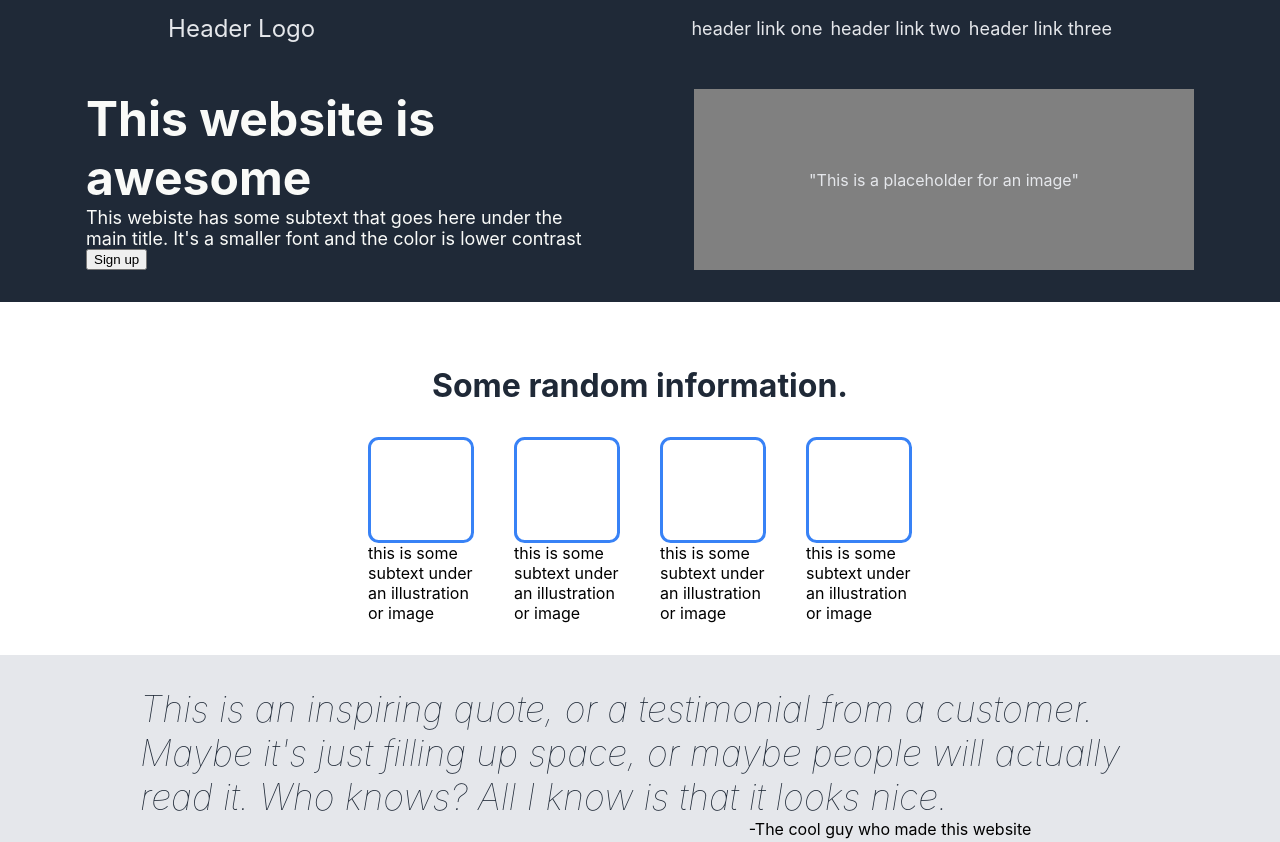
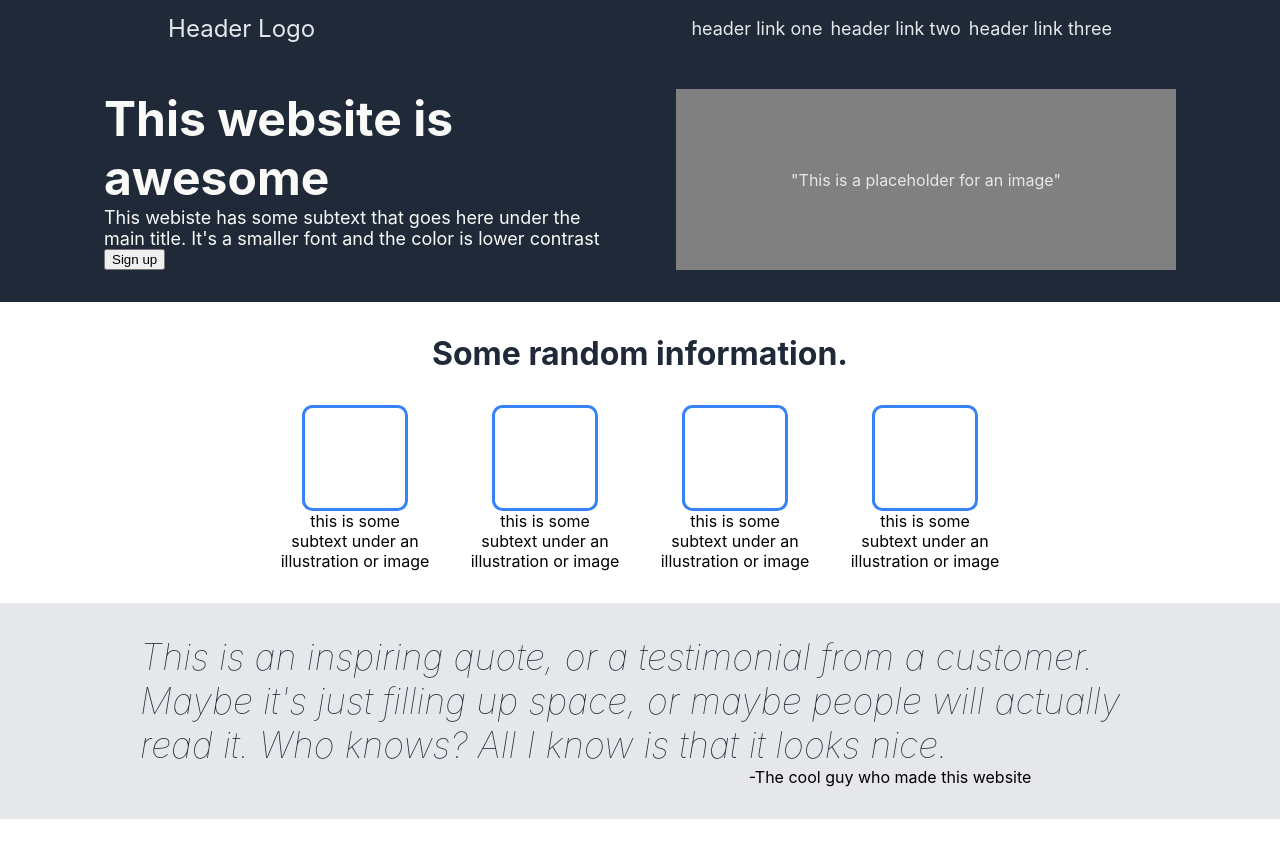
Before and after one commit to GimmieCodes/landing-page, a plain HTML site: page index.html in a window 1280 px wide. Shown: the top 842 px of the page. Drawn offline with Linux system fonts and the light colour scheme.

Commit message:
align text in info container

```diff
--- a/style.css
+++ b/style.css
@@ -28,7 +28,7 @@ a {
 }
 .container{
     display: flex;
-    justify-content: space-around;
+    justify-content: space-evenly;
     padding: 32px;
     background:#1f2937;
     flex: 1;
@@ -77,11 +77,14 @@ a {
     font-size: 32px;
     font-weight: bolder;
     color: #1f2937;
-    padding: 32px;
+    margin-bottom: 32px;
 }
 .info-text2{
     display: flex;
     justify-content: center;
+    align-items: center;
+    width: 150px;
+    text-align: center;
 
 }
 .box{
```
